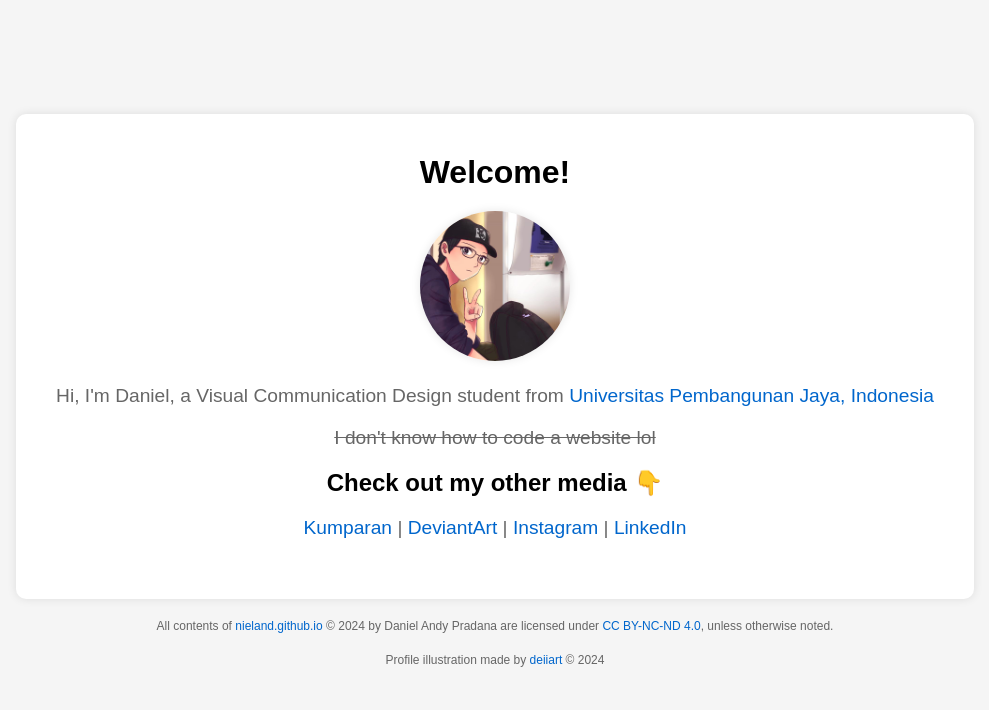
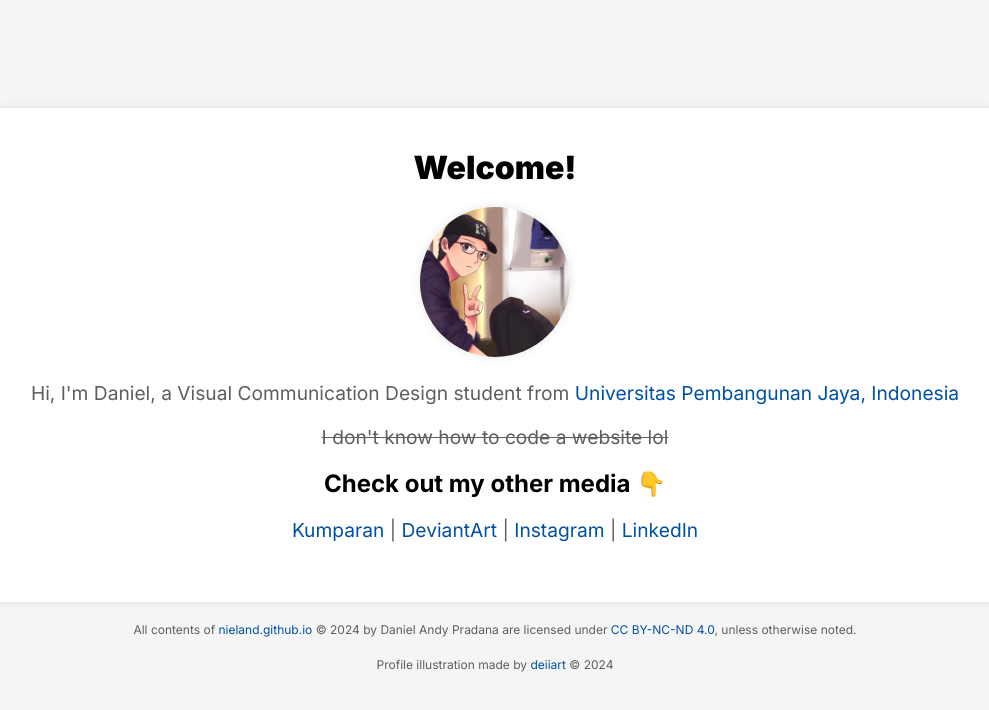
Before and after one commit to nieland/nieland.github.io, a plain HTML site: page index.html in a window 1280 px wide. Shown: the whole page, without its empty margins (145-1134 px from the left). Drawn offline with Linux system fonts and the light colour scheme.

Commit message:
Google Fonts API

```diff
--- a/index.html
+++ b/index.html
@@ -4,6 +4,9 @@
     <meta name="viewport" content="width=device-width, initial-scale=1.0">
     <title>Nieland's Website | nieland.github.io</title>
     <link rel="stylesheet" href="style.css">
+    <link rel="preconnect" href="https://fonts.googleapis.com">
+    <link rel="preconnect" href="https://fonts.gstatic.com" crossorigin>
+    <link href="https://fonts.googleapis.com/css2?family=Inter:wght@100..900&display=swap" rel="stylesheet">
 </head>
 <body>
     <div class="container">
@@ -19,7 +22,14 @@
         </p>
         <div>
             <h2>Check out my other media 👇</h2>
-            <p><a href="https://kumparan.com/danielandy950">Kumparan</a> | <a href="https://www.deviantart.com/danielprad050">DeviantArt</a> | <a href="https://www.instagram.com/danniel.ndy/">Instagram</a> | <a href="https://www.linkedin.com/in/daniel-andy-pradana-5aa4a0251/">LinkedIn</a></p>
+            <div>
+                <p>
+                    <a href="https://kumparan.com/danielandy950" target="_blank">Kumparan</a> |
+                    <a href="https://www.deviantart.com/danielprad050" target="_blank">DeviantArt</a> |
+                    <a href="https://www.instagram.com/danniel.ndy/" target="_blank">Instagram</a> |
+                    <a href="https://www.linkedin.com/in/daniel-andy-pradana-5aa4a0251/" target="_blank">LinkedIn</a>
+                </p>
+            </div>
         </div>
     </div>
     <div class="p-credit">
--- a/style.css
+++ b/style.css
@@ -1,5 +1,7 @@
 body {
-    font-family: Arial, Helvetica, sans-serif;
+    font-family: "Inter", sans-serif;
+    font-optical-sizing: auto;
+    font-style: normal;
     margin: 0;
     padding-left: 10px;
     padding-right: 10px;
@@ -27,17 +29,18 @@ body {
 }
 h1 {
     margin: 0;
-    font-size: medium
-    color: #333;
+    font-size: xx-large;
+    color: black;
+    font-weight: 900;
 }
 p {
     margin: 20px 0;
     font-size: 1.2em;
-    color: #666;
+    color: #5e5e5e;
 }
 a {
     text-decoration: none;
-    color: #0066cc;
+    color: #0050a1;
     font-size: 1em;
 }
 .p-credit {
@@ -46,3 +49,6 @@ a {
     padding-left: 30px;
     padding-right: 30px;
 }
+.links {
+    font-weight: 600;
+}
```
